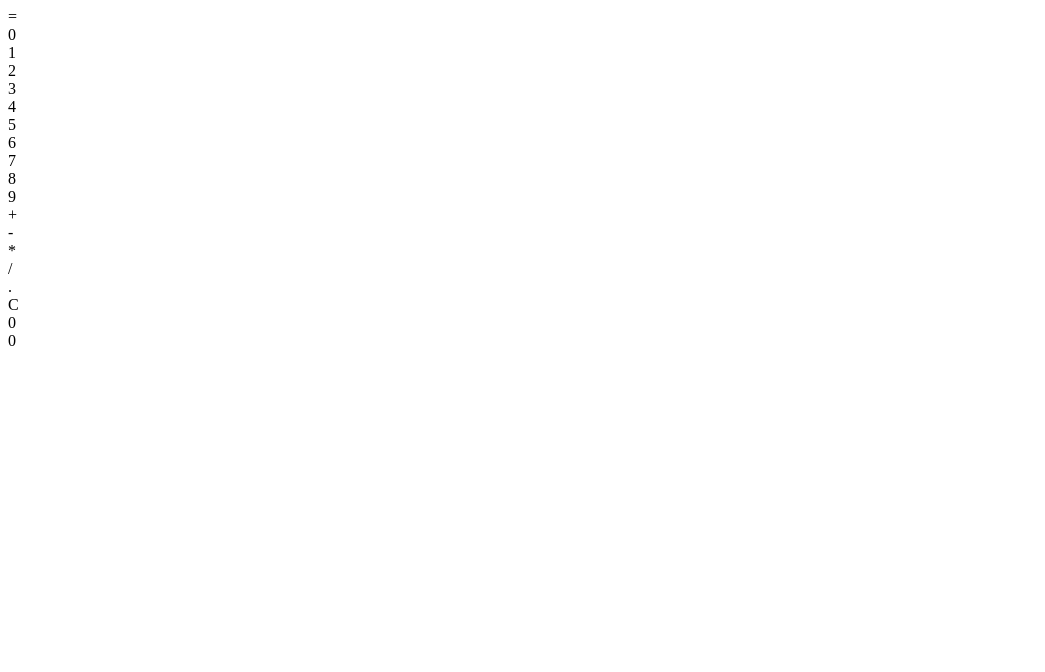
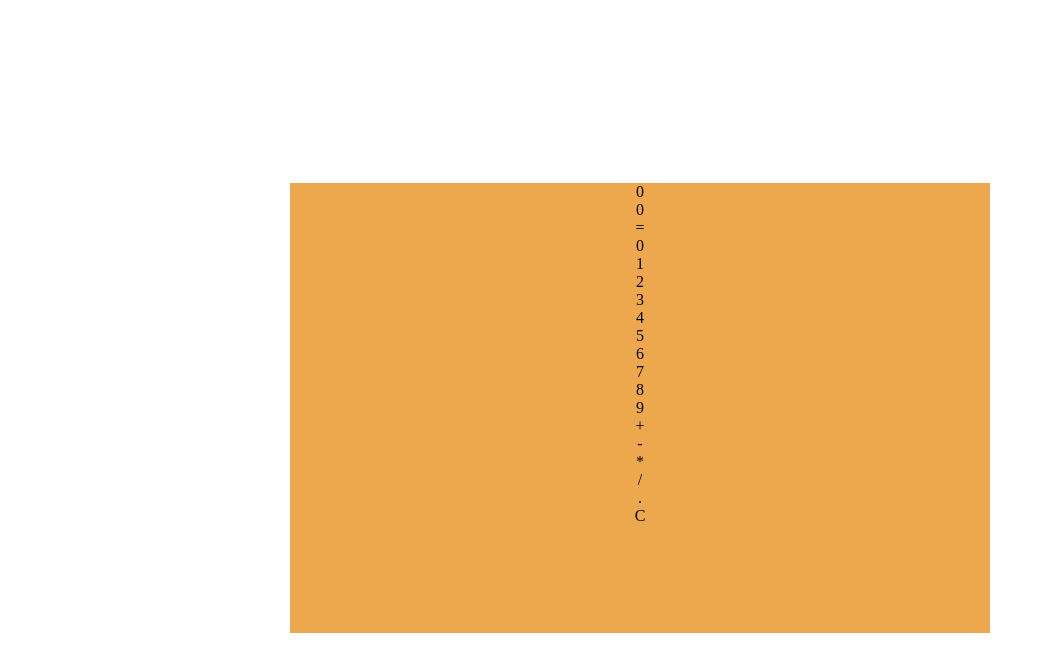
Before and after one commit to rhvdbergh/fcc-fel-calculator, a React (Vite) app: page / in a window 1280 px wide. Shown: the top 672 px of the page, without its empty margins (0-1045 px from the left). Built offline with nearby package versions, Linux system fonts and the light colour scheme.

Commit message:
add basic style.css

```diff
--- a/src/components/Calculator.js
+++ b/src/components/Calculator.js
@@ -138,6 +138,11 @@ class Calculator extends React.Component {
   render() {
     return (
       <div id="calc_container">
+        <Display
+          displayId="display_equation"
+          calcState={this.state.displayEquation}
+        />
+        <Display displayId="display" calcState={this.state.display} />
         <Button btnId="equals" btnText="=" />
         <Button btnId="zero" btnText="0" />
         <Button btnId="one" btnText="1" />
@@ -155,11 +160,6 @@ class Calculator extends React.Component {
         <Button btnId="divide" btnText="/" />
         <Button btnId="decimal" btnText="." />
         <Button btnId="clear" btnText="C" />
-        <Display
-          displayId="display_equation"
-          calcState={this.state.displayEquation}
-        />
-        <Display displayId="display" calcState={this.state.display} />
       </div>
     );
   }
--- a/src/index.html
+++ b/src/index.html
@@ -4,6 +4,7 @@
     <meta charset="UTF-8" />
     <meta name="viewport" content="width=device-width, initial-scale=1.0" />
     <meta http-equiv="X-UA-Compatible" content="ie=edge" />
+    <link rel="stylesheet" href="./style/style.css" />
     <title>React Calculator</title>
   </head>
   <body>
--- /dev/null
+++ b/src/style/style.css
@@ -0,0 +1,21 @@
+body,
+html {
+  height: 100%;
+  position: relative;
+}
+
+body {
+}
+
+#calc_container {
+  width: 700px;
+  height: 450px;
+  background-color: #eb9e39e3;
+  text-align: center;
+
+  position: absolute;
+  top: 50%;
+  left: 50%;
+  transform: translate(-50%, -50%);
+}
+}
```
